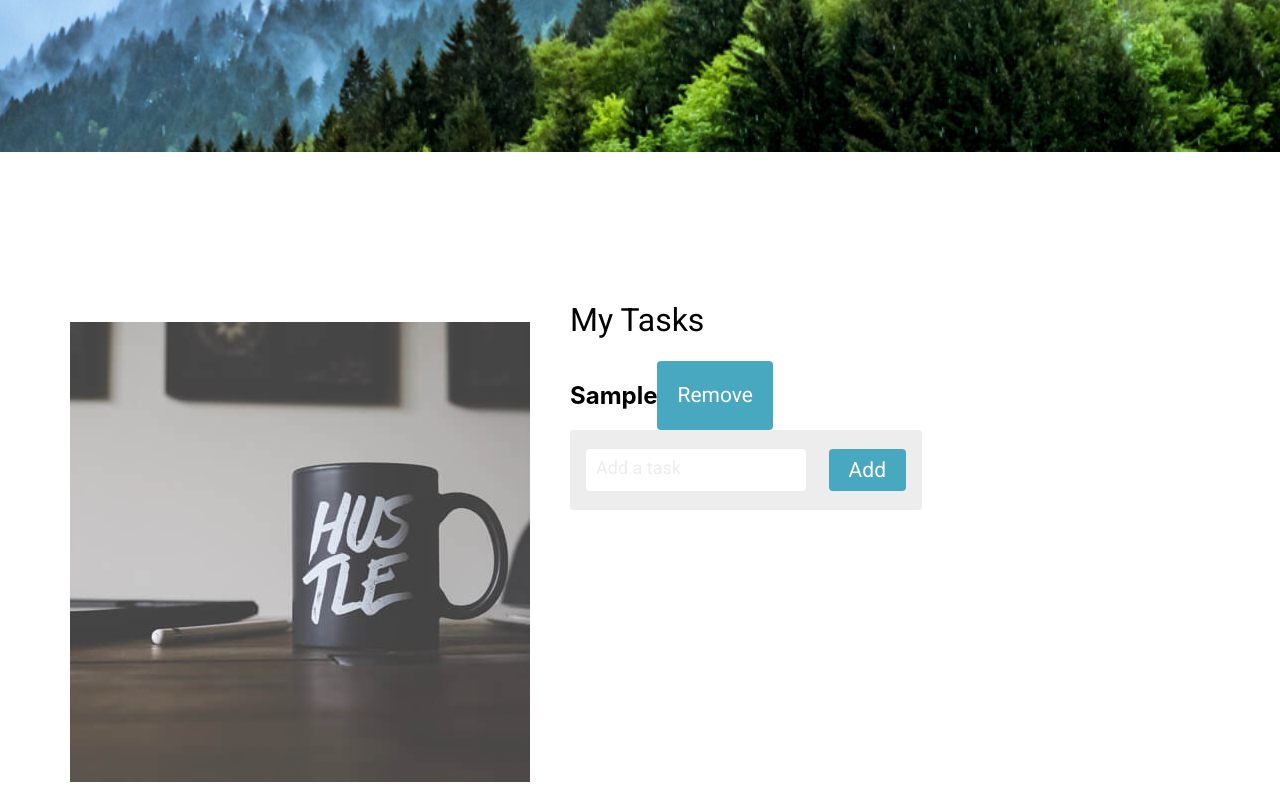
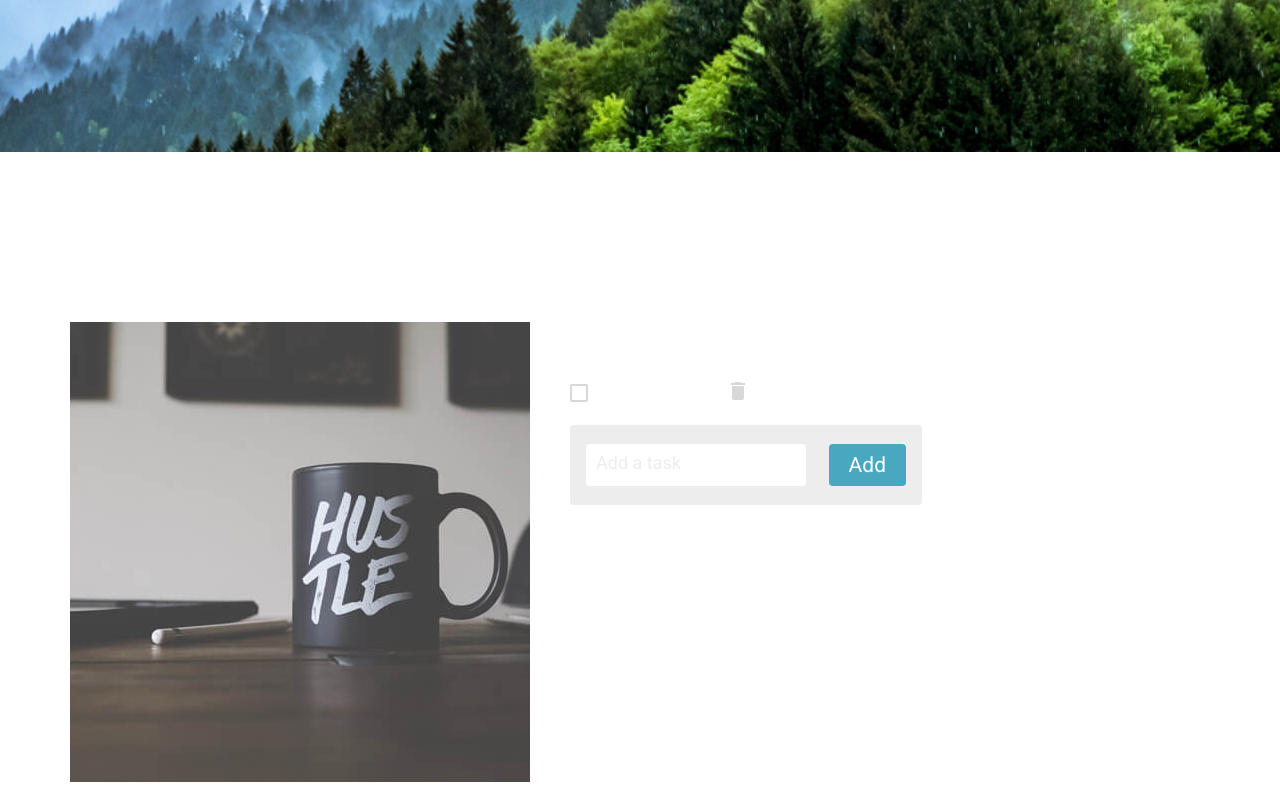
Before and after one commit to lourencofelipe/react-front-ts, a Next.js app: page / in a window 1280 px wide. Both pictures are taken after typing "Sample" into the empty fields and a click on the button "Add". Shown: the part 568-1368 px from the top of the page. Built offline with nearby package versions, Linux system fonts and the light colour scheme.

Commit message:
feat: Adding Components

```diff
--- a/src/components/index.ts
+++ b/src/components/index.ts
@@ -1,5 +1,6 @@
 export * from './button'
 export * from './pageButton'
+export * from './paragraph'
 export * from './bottomPanel'
 export * from './input'
 export * from './main'
--- a/src/components/input/Input.tsx
+++ b/src/components/input/Input.tsx
@@ -19,9 +19,10 @@ const InputStyled = styled.input`
 type InputProps = {
     onChange?: (value: any) => void;
     value?: string;
-    placeholder: string;
+    placeholder?: string;
+    type?: 'radio' | 'checkbox';
 }
 
-export const Input = ({value, onChange, placeholder }: InputProps ) => (
-    <InputStyled placeholder={placeholder} value={value} onChange={onChange}></InputStyled>
+export const Input = ({value, onChange, placeholder, type }: InputProps ) => (
+    <InputStyled type={type} placeholder={placeholder} value={value} onChange={onChange}></InputStyled>
 )
--- /dev/null
+++ b/src/components/paragraph/Paragraph.tsx
@@ -0,0 +1,7 @@
+import styled from 'styled-components';
+
+export const Paragraph = styled.p`
+    font-family: roboto;
+    color: #ffffff;
+
+`
--- /dev/null
+++ b/src/components/paragraph/index.ts
@@ -0,0 +1 @@
+export * from './Paragraph'
--- a/src/components/title/Title.tsx
+++ b/src/components/title/Title.tsx
@@ -2,11 +2,8 @@ import styled from 'styled-components';
 
 const TitleStyled = styled.h1`
     font-family: roboto;
-    font-weight: 400;
-
-    @media screen and (max-width: 480px) {
-        margin-left: 20px;
-    }
+    font-weight: 500;
+    color: #ffffff;
 
 `
 
--- a/src/pages/index.tsx
+++ b/src/pages/index.tsx
@@ -10,11 +10,15 @@ import banner from '@Images/banner.jpg'
 
 import logo from '@Images/logo.svg'
 
+import checkboxOff from '@Images/checkbox-off.svg'
+
+import trash from '@Images/trash.svg'
+
 import tile1 from '@Images/tile-1.jpg'
 
 import styled from 'styled-components'
 
-import { Main, TopBanner, NavBar, PageButton, BottomBanner, Title, Input, Button } from '@Components'
+import { Main, TopBanner, NavBar, PageButton, BottomBanner, Title, Input, Button, Paragraph } from '@Components'
 
 const LogoPosition = styled.div`
   width: 100%;
@@ -95,6 +99,45 @@ const TasksPosition = styled.div`
 
 `
 
+const TaskItem = styled.div`
+  width: 50%;
+
+  display: flex;
+  flex-direction: column;
+
+  @media screen and (max-width: 480px) {
+    width: 90%;
+    margin-left: 20px;
+  }
+`
+const BannerTopItems = styled.div`
+
+  display: flex;
+  flex-direction: column;
+
+  @media screen and (max-width: 480px) {
+    width: 90%;
+    margin-left: 25px;
+    margin-top: 55px;
+  }
+`
+
+const TaskName = styled(Paragraph)`
+  font-weight: 400;
+  font-size: 20px;
+  width: 38%;
+  padding-left: 15px;
+
+
+  display: flex;
+  align-items: start;
+
+  @media screen and (max-width: 480px) {
+    margin-left: 10px;
+    width: 70%;
+  }
+`
+
 const InputPosition = styled.div`
   background-color: #ededed;
   width: 50%;
@@ -124,6 +167,17 @@ const ButtonTaskStyled = styled(Button)`
   cursor: pointer;
 `
 
+const ButtonRemoveStyled = styled(Button)`
+
+  border: none;
+  background-color: transparent;
+  cursor: pointer;
+`
+
+const Checkbox = styled(Input)`
+
+`
+
 const Home: NextPage = () => {
   const [tasks, setTask] = useState<string[]>([]);
   const [inputValue, setInputValue] = useState<string>('');
@@ -132,11 +186,15 @@ const Home: NextPage = () => {
   const addTask = () => {
     setTask([...tasks, inputValue]);
     setInputValue('');
+
   }
+
   const removeTask = (e: any) => {
     const newTasks = tasks.filter(x => x !== e.target.getAttribute('data-task'))
+    console.log(newTasks)
     setTask(newTasks)
   };
+
 
   return (
     <>
@@ -161,6 +219,13 @@ const Home: NextPage = () => {
               <PageButton href="https://google.com">PAGE THREE</PageButton>
             </PageButtonPosition>
           </NavBar>
+          <BannerTopItems>
+            <Title>Fog Test</Title>
+            <Paragraph>Lorem ipsum dolor sit amet,
+              consectetur adipiscing elit,
+              sed do eiusmod tempor incididunt ut labore et dolore magna aliqua.
+            </Paragraph>
+          </BannerTopItems>
 
         </TopBanner>
 
@@ -171,18 +236,21 @@ const Home: NextPage = () => {
 
           <TasksPosition>
             <Title>My Tasks</Title>
-            <div>
+            <TaskItem>
                 {tasks.map((task, i) => (
-                  <div key={task + i} style={{ display: 'flex' }}>
-                    <h2>{ task }</h2>
-                    <ButtonTaskStyled type="button" data-task={task} onClick={removeTask}>Remove</ButtonTaskStyled>
+                  <div key={task + i} style={{ display: 'flex'}}>
+                    <Image src={checkboxOff} quality={100} alt="check"/>
+                    <TaskName>{ task }</TaskName>
+                    <ButtonRemoveStyled type="button" data-task={task} onClick={removeTask}>
+                      <Image src={trash} quality={100} alt="trash"/>
+                    </ButtonRemoveStyled>
                   </div>
                   )
                 )}
-              </div>
+              </TaskItem>
             <InputPosition>
               <Input placeholder="Add a task" value={inputValue} onChange={handleOnChange}></Input>
-              <ButtonTaskStyled type="button" onClick={addTask}>Add</ButtonTaskStyled>
+              <ButtonTaskStyled name="addButton" type="button" onClick={addTask}>Add</ButtonTaskStyled>
             </InputPosition>
           </TasksPosition>
 
```
